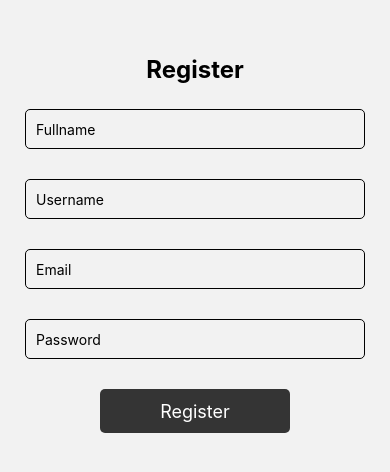
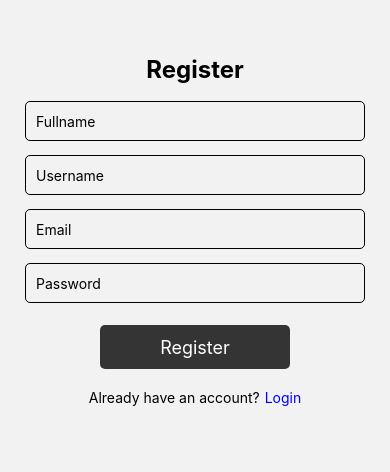
Before and after one commit to TheAlchemistKE/kamoa, a React Native app: screen /Register in a window 390 px wide. Shown: the top 472 px of the page. Built offline with nearby package versions, Linux system fonts and the light colour scheme.

Commit message:
add and style call to action

```diff
--- a/src/screens/RegisterScreen.tsx
+++ b/src/screens/RegisterScreen.tsx
@@ -2,7 +2,10 @@ import React, { useState } from "react";
 import * as ImagePicker from "expo-image-picker";
 import * as Yup from "yup";
 import { collection, addDoc, doc, setDoc } from "firebase/firestore";
-import { createUserWithEmailAndPassword, sendEmailVerification } from "firebase/auth";
+import {
+  createUserWithEmailAndPassword,
+  sendEmailVerification,
+} from "firebase/auth";
 import { Formik } from "formik";
 import uploadImage from "../utils/uploadImage";
 import * as uuid from "uuid";
@@ -16,7 +19,7 @@ import {
   Button,
 } from "react-native";
 import { auth, db } from "../config/firebaseConfig";
-import {string} from "yup";
+import { string } from "yup";
 
 const validationSchema = Yup.object().shape({
   email: Yup.string()
@@ -70,17 +73,18 @@ export default function RegisterScreen({ navigation }: any) {
       password,
     );
 
-    await sendEmailVerification(userCredential.user)
+    await sendEmailVerification(userCredential.user);
 
     // Create User Profile.
-      const [profile] = await Promise.all([setDoc(doc(db, "user_profiles", userCredential.user.uid), {
-          id: userCredential.user.uid,
-          email,
-          fullname,
-          username,
-          avatar,
-      })]);
-
+    const [profile] = await Promise.all([
+      setDoc(doc(db, "user_profiles", userCredential.user.uid), {
+        id: userCredential.user.uid,
+        email,
+        fullname,
+        username,
+        avatar,
+      }),
+    ]);
 
     navigation.navigate("Todo");
   };
@@ -164,6 +168,11 @@ export default function RegisterScreen({ navigation }: any) {
           </>
         )}
       </Formik>
+
+      <View style={styles.call_to_action}>
+        <Text>Already have an account?</Text>
+        <Text style={styles.link} onPress={() => navigation.navigate('Login')}>Login</Text>
+      </View>
     </View>
   );
 }
@@ -189,7 +198,7 @@ const styles = StyleSheet.create({
     marginTop: 40,
   },
   input: {
-    marginVertical: 10,
+    marginVertical: 2,
     width: Dimensions.get("window").width - 50,
 
     height: 40,
@@ -211,4 +220,15 @@ const styles = StyleSheet.create({
     fontSize: 18,
     color: "#ffffff",
   },
+  call_to_action: {
+    display: "flex",
+    flexDirection: "row",
+    justifyContent: "center",
+    alignItems: "center",
+    marginTop: 10
+  },
+  link: {
+    color: 'blue',
+    paddingLeft: 5,
+  }
 });
```
